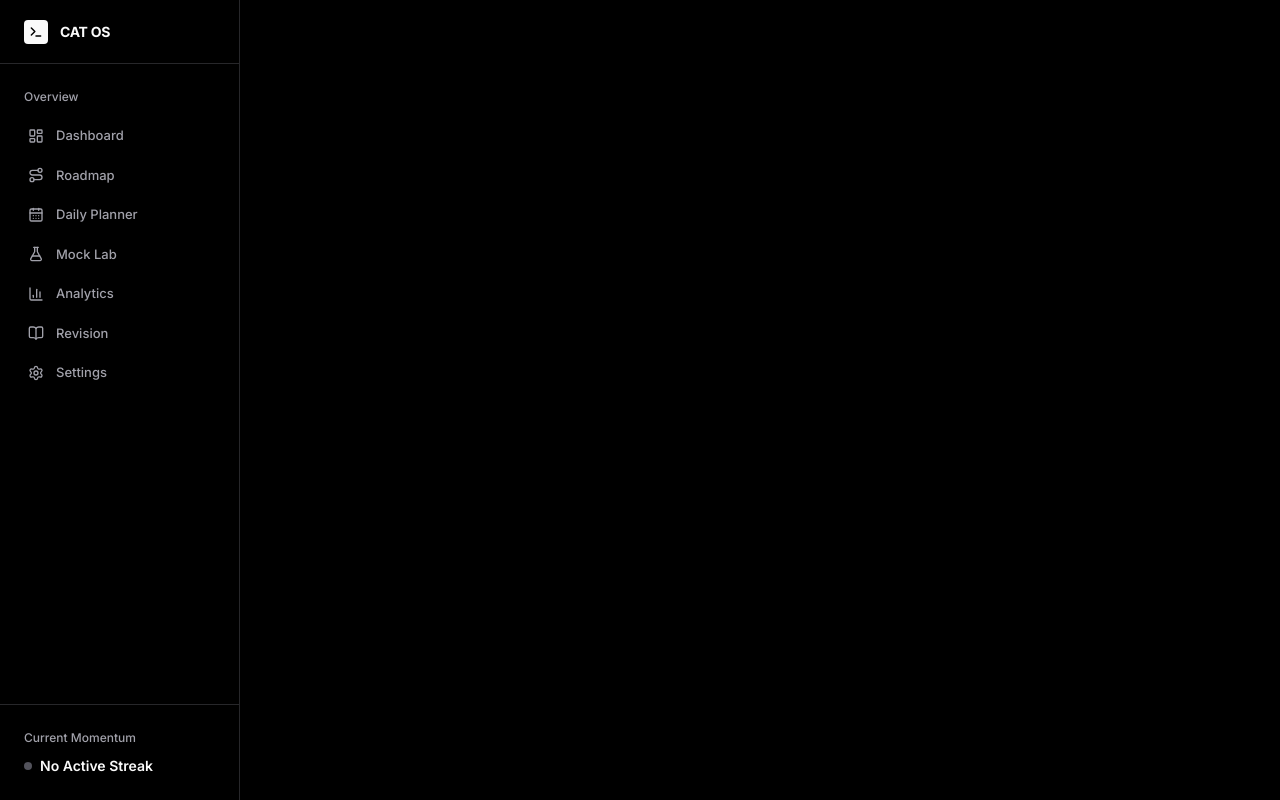
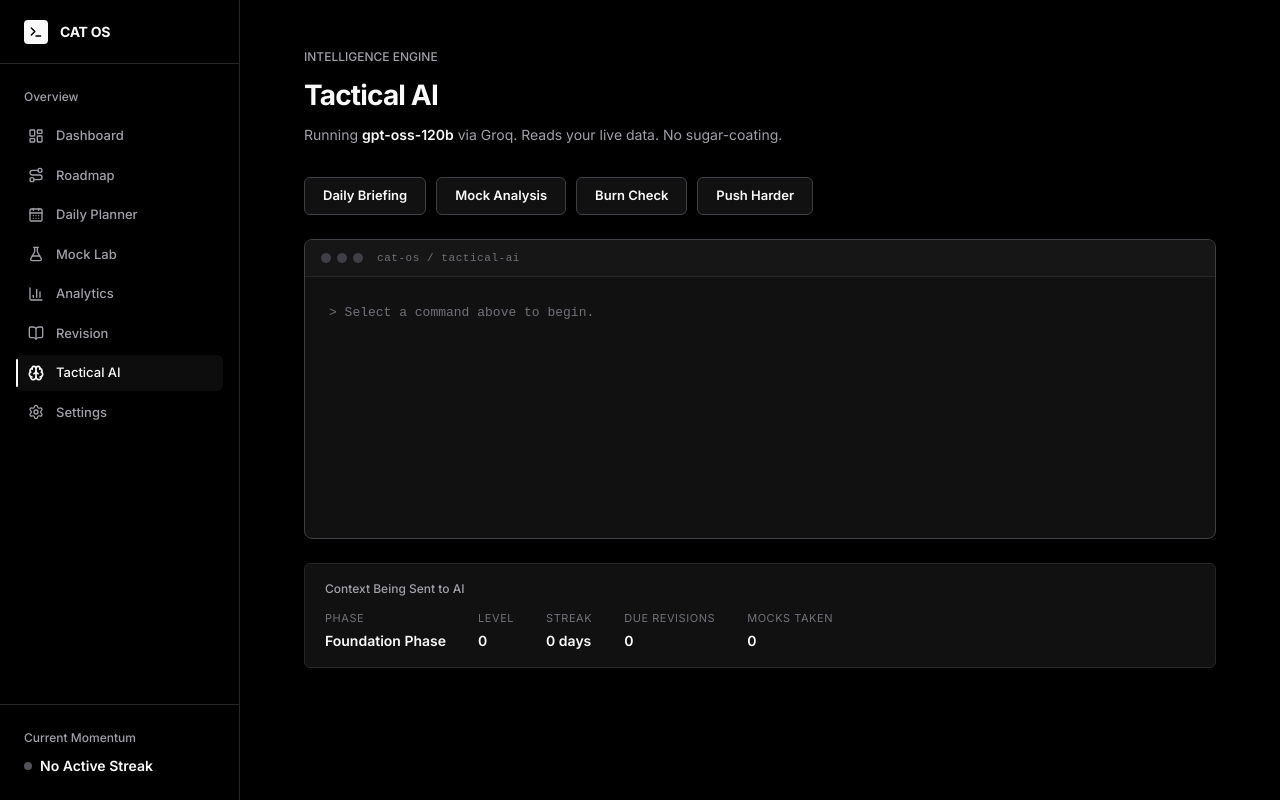
Before and after one commit to kreeshnatayal/cat, a Next.js app: page /ai in a window 1280 px wide. Before the commit this address had no page. Built offline with nearby package versions, Linux system fonts and the light colour scheme.

Commit message:
feat(ai): Add dedicated Tactical AI page at /ai with sidebar nav link

```diff
--- /dev/null
+++ b/src/app/ai/page.tsx
@@ -0,0 +1,168 @@
+'use client';
+
+import { useState } from 'react';
+import { usePlannerStore } from '@/features/planner/store';
+import { useMockStore } from '@/features/mocks/store';
+import { useRevisionStore, isDue } from '@/features/revision/store';
+import { useRoadmapStore, getCurrentPhase } from '@/features/roadmap/store';
+import { computeLevel } from '@/core/store/systemStore';
+
+export default function AIPage() {
+  const [output, setOutput] = useState('');
+  const [loading, setLoading] = useState(false);
+
+  const streak = usePlannerStore(s => s.getStreak());
+  const mvdCount = usePlannerStore(s => s.getMVDCount());
+  const mocks = useMockStore(s => s.mocks);
+  const bestPercentile = useMockStore(s => s.getBestPercentile());
+  const topics = useRevisionStore(s => s.topics);
+  const dueCount = topics.filter(isDue).length;
+  const phaseOverride = useRoadmapStore(s => s.manualPhaseOverride);
+  const phase = getCurrentPhase(phaseOverride);
+  const level = computeLevel(mvdCount, mocks.length, bestPercentile);
+  const recentMocks = [...mocks].sort((a, b) => a.date.localeCompare(b.date)).slice(-3);
+
+  const run = async (prompt: string) => {
+    if (loading) return;
+    setLoading(true);
+    setOutput('');
+
+    const system = `You are the CAT OS Tactical AI. You are a brutal, highly analytical, extremely direct strategic coach for a student preparing for CAT (Common Admission Test for IIMs). Do NOT be polite. Do NOT use emojis. Military-style sentences only. Under 150 words. Use line breaks.
+
+USER STATUS:
+- Phase: ${phase.name}
+- Level: ${level.level} (${level.name})
+- Streak: ${streak} days
+- Due Revisions: ${dueCount} topics
+- Recent Mocks: ${JSON.stringify(recentMocks)}
+- Total MVDs: ${mvdCount}`;
+
+    try {
+      const res = await fetch('/api/ai', {
+        method: 'POST',
+        headers: { 'Content-Type': 'application/json' },
+        body: JSON.stringify({ messages: [{ role: 'system', content: system }, { role: 'user', content: prompt }] })
+      });
+
+      if (!res.body) { setOutput('[ERROR] No response body.'); return; }
+      const reader = res.body.getReader();
+      const dec = new TextDecoder();
+      while (true) {
+        const { done, value } = await reader.read();
+        if (done) break;
+        setOutput(p => p + dec.decode(value, { stream: true }));
+      }
+    } catch (e: unknown) {
+      setOutput(`[ERROR] ${e instanceof Error ? e.message : 'Unknown'}`);
+    } finally {
+      setLoading(false);
+    }
+  };
+
+  const actions = [
+    { label: 'Daily Briefing', prompt: 'Give me my daily tactical briefing based on my current status.' },
+    { label: 'Mock Analysis', prompt: 'Analyse my recent mock test performance. Identify weaknesses. Give me a drill plan.' },
+    { label: 'Burn Check', prompt: 'Check if I am burning out. Give me an honest assessment and recovery protocol.' },
+    { label: 'Push Harder', prompt: 'I am doing okay. Tell me exactly how to push harder and reach the next level.' },
+  ];
+
+  return (
+    <div className="page-container">
+      <div style={{ marginBottom: 32 }}>
+        <div className="section-label" style={{ marginBottom: 8 }}>INTELLIGENCE ENGINE</div>
+        <h1 style={{ fontSize: 28, fontWeight: 700, letterSpacing: '-0.03em', marginBottom: 8 }}>Tactical AI</h1>
+        <p style={{ fontSize: 14, color: 'var(--text-secondary)' }}>
+          Running <span style={{ color: 'var(--text-primary)', fontWeight: 600 }}>gpt-oss-120b</span> via Groq.
+          Reads your live data. No sugar-coating.
+        </p>
+      </div>
+
+      {/* Action Buttons */}
+      <div style={{ display: 'flex', gap: 10, flexWrap: 'wrap', marginBottom: 24 }}>
+        {actions.map(a => (
+          <button
+            key={a.label}
+            onClick={() => run(a.prompt)}
+            disabled={loading}
+            style={{
+              background: 'var(--bg-elevated)',
+              border: '1px solid var(--border-default)',
+              color: 'var(--text-primary)',
+              padding: '8px 18px',
+              fontSize: 13,
+              fontWeight: 600,
+              borderRadius: 6,
+              cursor: loading ? 'not-allowed' : 'pointer',
+              opacity: loading ? 0.5 : 1,
+              transition: 'border-color 0.15s, background 0.15s',
+            }}
+            onMouseEnter={e => { (e.target as HTMLElement).style.borderColor = 'var(--accent-primary)'; }}
+            onMouseLeave={e => { (e.target as HTMLElement).style.borderColor = 'var(--border-default)'; }}
+          >
+            {a.label}
+          </button>
+        ))}
+      </div>
+
+      {/* Output Terminal */}
+      <div style={{
+        background: 'var(--bg-elevated)',
+        border: '1px solid var(--border-default)',
+        borderRadius: 8,
+        overflow: 'hidden',
+        minHeight: 300,
+      }}>
+        {/* Terminal chrome */}
+        <div style={{
+          display: 'flex', alignItems: 'center', gap: 6,
+          padding: '10px 16px',
+          borderBottom: '1px solid var(--border-subtle)',
+          background: 'var(--bg-card)',
+        }}>
+          <div style={{ width: 10, height: 10, borderRadius: '50%', background: '#3F3F46' }} />
+          <div style={{ width: 10, height: 10, borderRadius: '50%', background: '#3F3F46' }} />
+          <div style={{ width: 10, height: 10, borderRadius: '50%', background: '#3F3F46' }} />
+          <span style={{ marginLeft: 8, fontFamily: 'monospace', fontSize: 11, color: 'var(--text-muted)', letterSpacing: '0.05em' }}>
+            {loading ? 'PROCESSING...' : 'cat-os / tactical-ai'}
+          </span>
+        </div>
+
+        {/* Output */}
+        <pre style={{
+          padding: '24px',
+          margin: 0,
+          fontFamily: 'monospace',
+          fontSize: 13,
+          lineHeight: 1.8,
+          color: output ? 'var(--text-primary)' : 'var(--text-muted)',
+          whiteSpace: 'pre-wrap',
+          wordBreak: 'break-word',
+          minHeight: 250,
+        }}>
+          {loading && !output ? '> Connecting to intelligence engine...\n' : ''}
+          {output || '> Select a command above to begin.'}
+          {loading && <span style={{ opacity: 0.5 }}>▌</span>}
+        </pre>
+      </div>
+
+      {/* Context panel */}
+      <div style={{ marginTop: 24, padding: '16px 20px', background: 'var(--bg-elevated)', border: '1px solid var(--border-subtle)', borderRadius: 6 }}>
+        <div className="section-label" style={{ marginBottom: 12 }}>Context Being Sent to AI</div>
+        <div style={{ display: 'flex', gap: 32, flexWrap: 'wrap' }}>
+          {[
+            ['Phase', phase.name],
+            ['Level', String(level.level)],
+            ['Streak', `${streak} days`],
+            ['Due Revisions', String(dueCount)],
+            ['Mocks Taken', String(mocks.length)],
+          ].map(([k, v]) => (
+            <div key={k}>
+              <div style={{ fontSize: 11, color: 'var(--text-muted)', textTransform: 'uppercase', letterSpacing: '0.05em', marginBottom: 4 }}>{k}</div>
+              <div style={{ fontSize: 14, fontWeight: 600, color: 'var(--text-primary)' }}>{v}</div>
+            </div>
+          ))}
+        </div>
+      </div>
+    </div>
+  );
+}
--- a/src/core/layout/Sidebar.tsx
+++ b/src/core/layout/Sidebar.tsx
@@ -4,7 +4,7 @@ import Link from 'next/link';
 import { usePathname } from 'next/navigation';
 import {
   LayoutDashboard, CalendarDays, FlaskConical,
-  BarChart3, BookOpen, Settings, Terminal, Route,
+  BarChart3, BookOpen, Settings, Terminal, Route, Brain,
 } from 'lucide-react';
 import { usePlannerStore } from '@/features/planner/store';
 
@@ -15,6 +15,7 @@ const NAV_ITEMS = [
   { href: '/mocks',     label: 'Mock Lab',        icon: FlaskConical },
   { href: '/analytics', label: 'Analytics',      icon: BarChart3 },
   { href: '/revision',  label: 'Revision',        icon: BookOpen },
+  { href: '/ai',        label: 'Tactical AI',     icon: Brain },
   { href: '/settings',  label: 'Settings',        icon: Settings },
 ];
 
```
